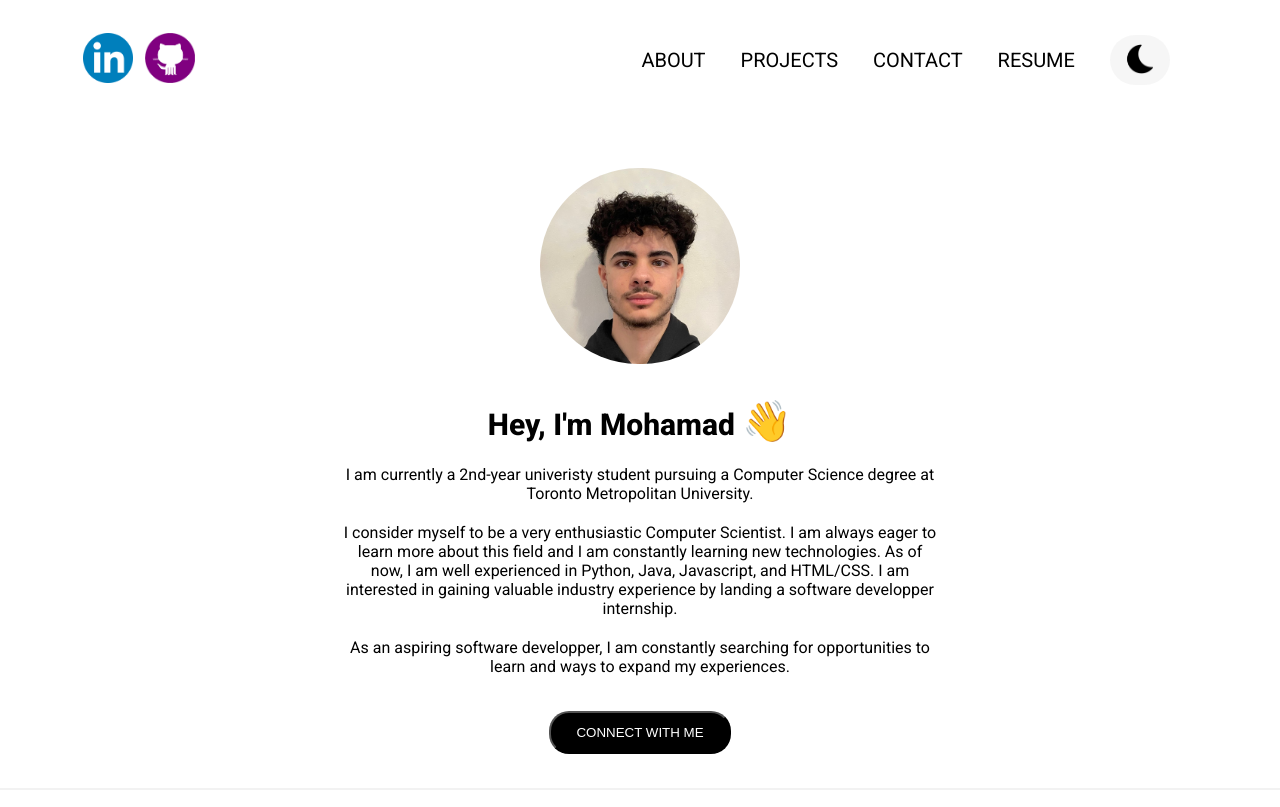
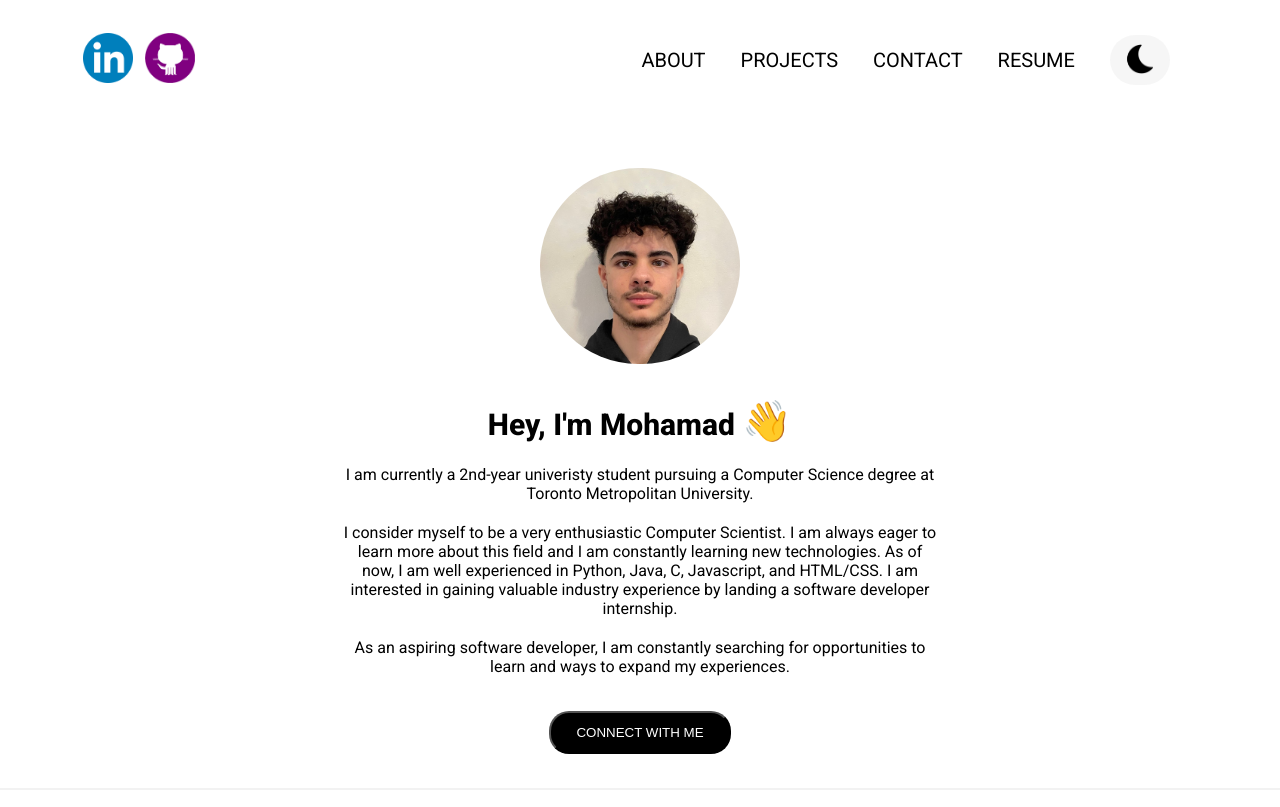
Before and after one commit to moe-e/Web-Portfolio, a plain HTML site: page index.html in a window 1280 px wide. Shown: the top 807 px of the page. Drawn offline with Linux system fonts and the light colour scheme.

Commit message:
latest version

```diff
--- a/index.html
+++ b/index.html
@@ -5,6 +5,7 @@
     <meta http-equiv="X-UA-Compatible" content="IE=edge">
     <meta name="viewport" content="width=device-width, initial-scale=1.0">
     <title> Mohamad El-Haroufi - Portfolio</title>
+    <link class="web_icon" rel="icon" href="other/me.jpg">
     <script src="scripts/index.js"></script>
     <link rel="stylesheet" href="styles/header.css">
     <link rel="stylesheet" href="styles/footer.css">
@@ -83,12 +84,12 @@
             I consider myself to
             be a very enthusiastic Computer Scientist. I am always eager to learn more about
             this field and I am constantly learning new technologies. As of now, I am well experienced
-            in Python, Java, Javascript, and HTML/CSS. I am interested in gaining valuable industry experience by landing
-            a software developper internship.
+            in Python, Java, C, Javascript, and HTML/CSS. I am interested in gaining valuable industry experience by landing
+            a software developer internship.
         </div>
 
         <div class="conclusion">
-            As an aspiring software developper, I am constantly searching for opportunities to learn and ways to expand my experiences.
+            As an aspiring software developer, I am constantly searching for opportunities to learn and ways to expand my experiences.
         </div>
 
         <div>
--- a/styles/general.css
+++ b/styles/general.css
@@ -1,11 +1,14 @@
-body{
+body {
     padding-top: 120px;
     padding-bottom: 1500px;
     font-family: 'Roboto', sans-serif;
-
 }
 
-body.night{
+body.night {
     background-color: black;
     color: white
 }
+
+.web_icon{
+    border-radius: 10px;
+}
```
Also changed, not shown: 2 other files.
